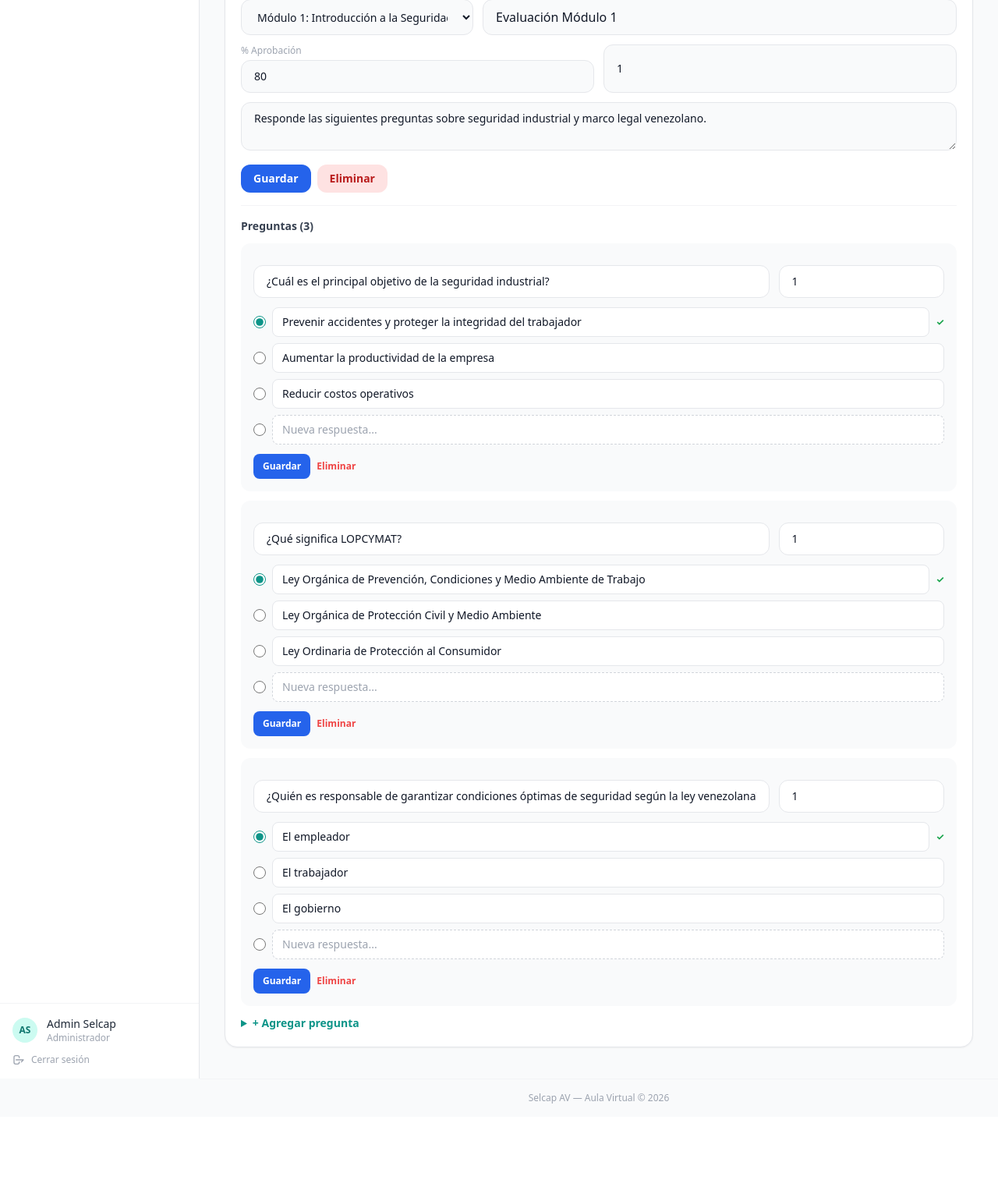
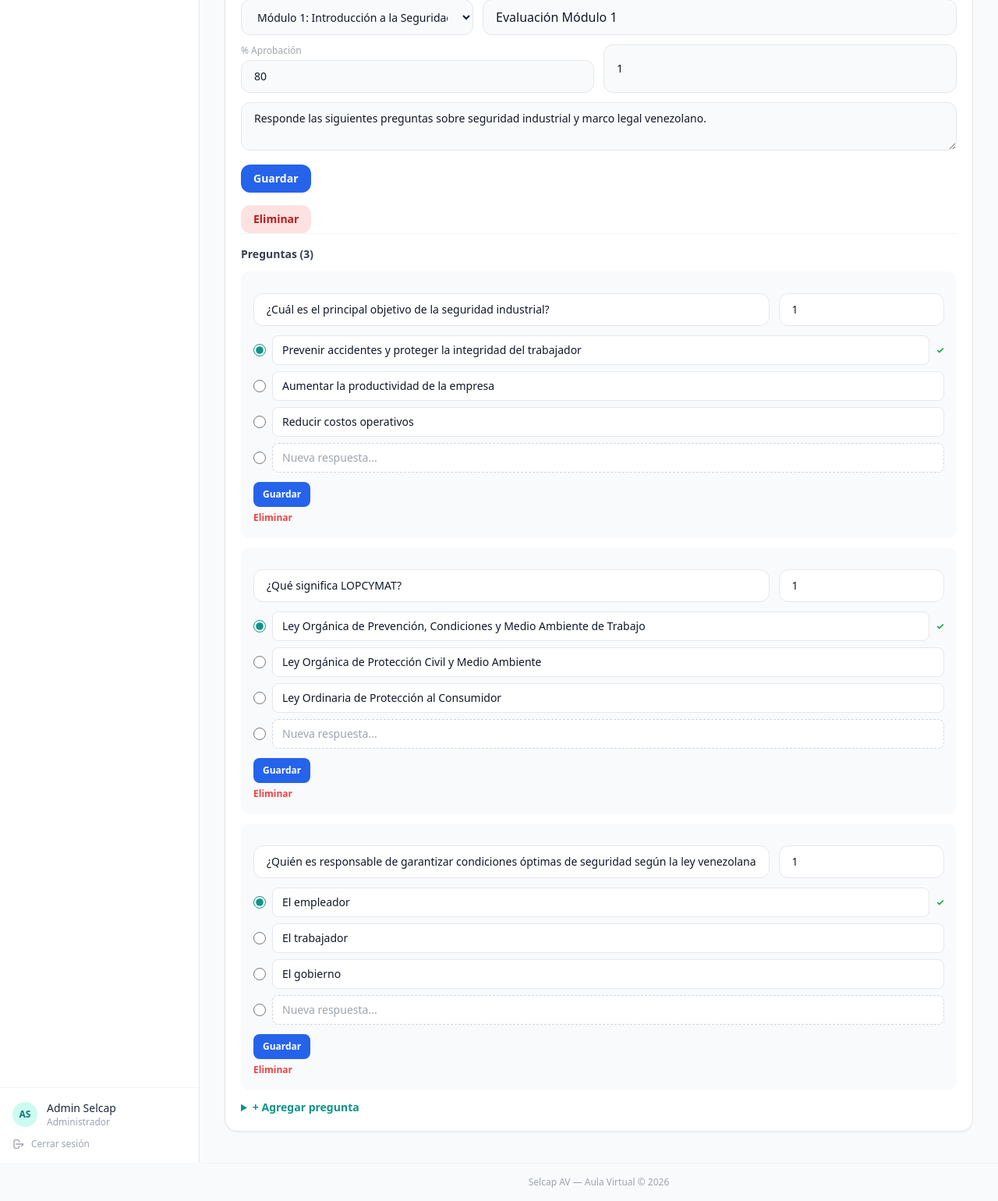
Before and after one commit to Toyoenohio/selcap_php, a PHP site: page /admin/evaluations.php in a window 1280 px wide. Shown: the part 520-2060 px from the top of the page at 78% size. Before the commit the page ends 1935 px from the top, so only its background shows below. Run offline with PHP 8.4, Linux system fonts and the light colour scheme; a user stored in the database is signed in; data comes from the database, SQL or seed files in the repository; data that the repository does not hold is empty; some libraries are stand-ins or nearby versions.

Commit message:
fix: formularios anidados — delete fuera del form de update en sections/lessons/evaluations

```diff
--- a/admin/evaluations.php
+++ b/admin/evaluations.php
@@ -160,9 +160,9 @@ require __DIR__ . '/../includes/header.php';
     <textarea name="description" rows="2" class="w-full px-4 py-2.5 bg-gray-50 border border-gray-200 rounded-xl text-gray-900 focus:outline-none focus:ring-2 focus:ring-selcap-500 text-sm wysiwyg-sm"><?= htmlspecialchars($ev['description']??'') ?></textarea>
     <div class="flex items-center gap-2">
       <button type="submit" class="bg-blue-600 hover:bg-blue-700 text-white font-semibold px-4 py-2 rounded-xl transition-colors text-sm">Guardar</button>
-      <form method="POST" onsubmit="return confirm('¿Eliminar?')" class="inline"><input type="hidden" name="action" value="delete_evaluation"><input type="hidden" name="id" value="<?= $ev['id'] ?>"><button type="submit" class="bg-red-100 hover:bg-red-200 text-red-700 font-semibold px-4 py-2 rounded-xl transition-colors text-sm">Eliminar</button></form>
     </div>
   </form>
+  <form method="POST" onsubmit="return confirm('¿Eliminar?')" class="inline mt-2"><input type="hidden" name="action" value="delete_evaluation"><input type="hidden" name="id" value="<?= $ev['id'] ?>"><button type="submit" class="bg-red-100 hover:bg-red-200 text-red-700 font-semibold px-4 py-2 rounded-xl transition-colors text-sm">Eliminar</button></form>
 
   <!-- Preguntas -->
   <div class="border-t border-gray-100 pt-4">
@@ -188,9 +188,9 @@ require __DIR__ . '/../includes/header.php';
           </div>
           <div class="flex items-center gap-2">
             <button type="submit" class="bg-blue-600 hover:bg-blue-700 text-white font-semibold px-3 py-2 rounded-lg transition-colors text-xs">Guardar</button>
-            <form method="POST" onsubmit="return confirm('¿Eliminar?')" class="inline"><input type="hidden" name="action" value="delete_question"><input type="hidden" name="q_id" value="<?= $q['id'] ?>"><button type="submit" class="text-red-500 hover:text-red-700 text-xs font-semibold">Eliminar</button></form>
           </div>
         </form>
+        <form method="POST" onsubmit="return confirm('¿Eliminar?')" class="inline mt-1"><input type="hidden" name="action" value="delete_question"><input type="hidden" name="q_id" value="<?= $q['id'] ?>"><button type="submit" class="text-red-500 hover:text-red-700 text-xs font-semibold">Eliminar</button></form>
       </div>
     <?php endforeach; ?>
     <details class="mt-3"><summary class="text-selcap-600 font-semibold text-sm cursor-pointer hover:underline">+ Agregar pregunta</summary>
```
Also changed, not shown: admin/lessons.php (+4 -4 lines), admin/sections.php (+5 -5 lines).
